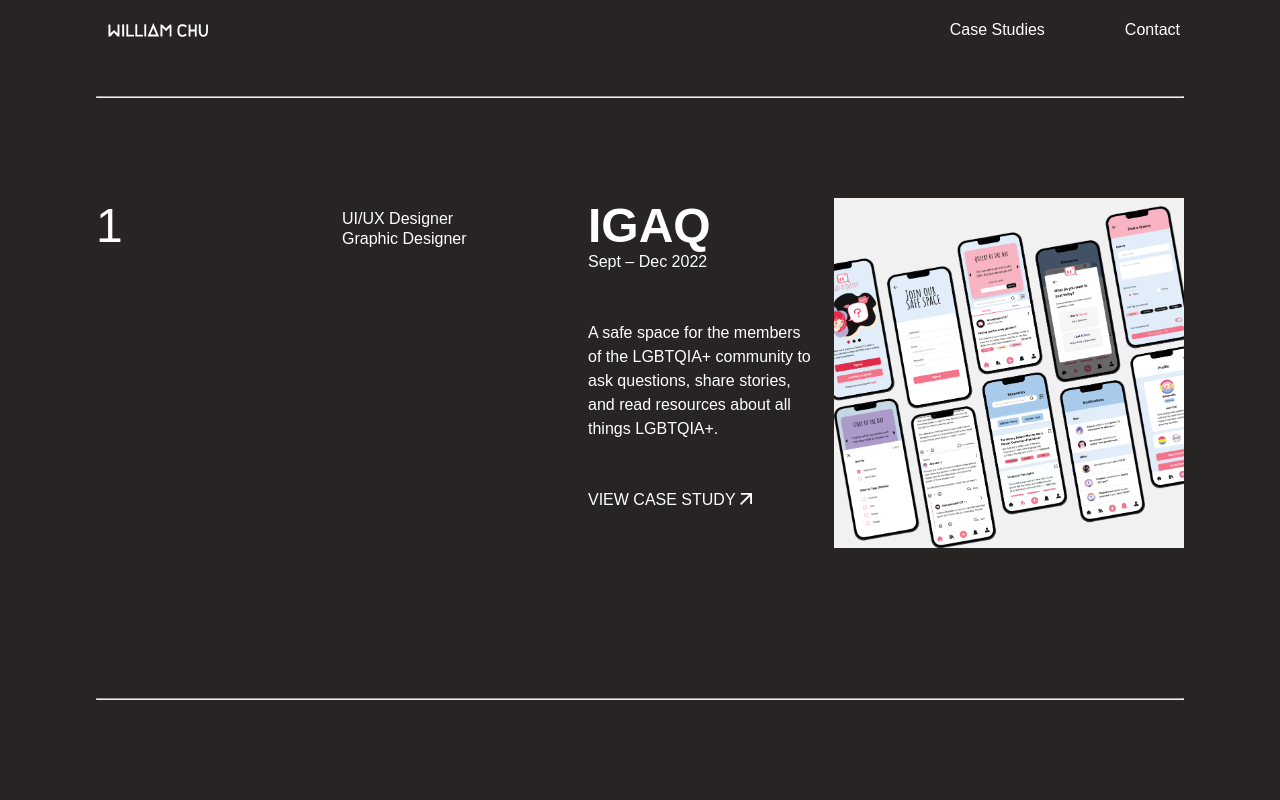
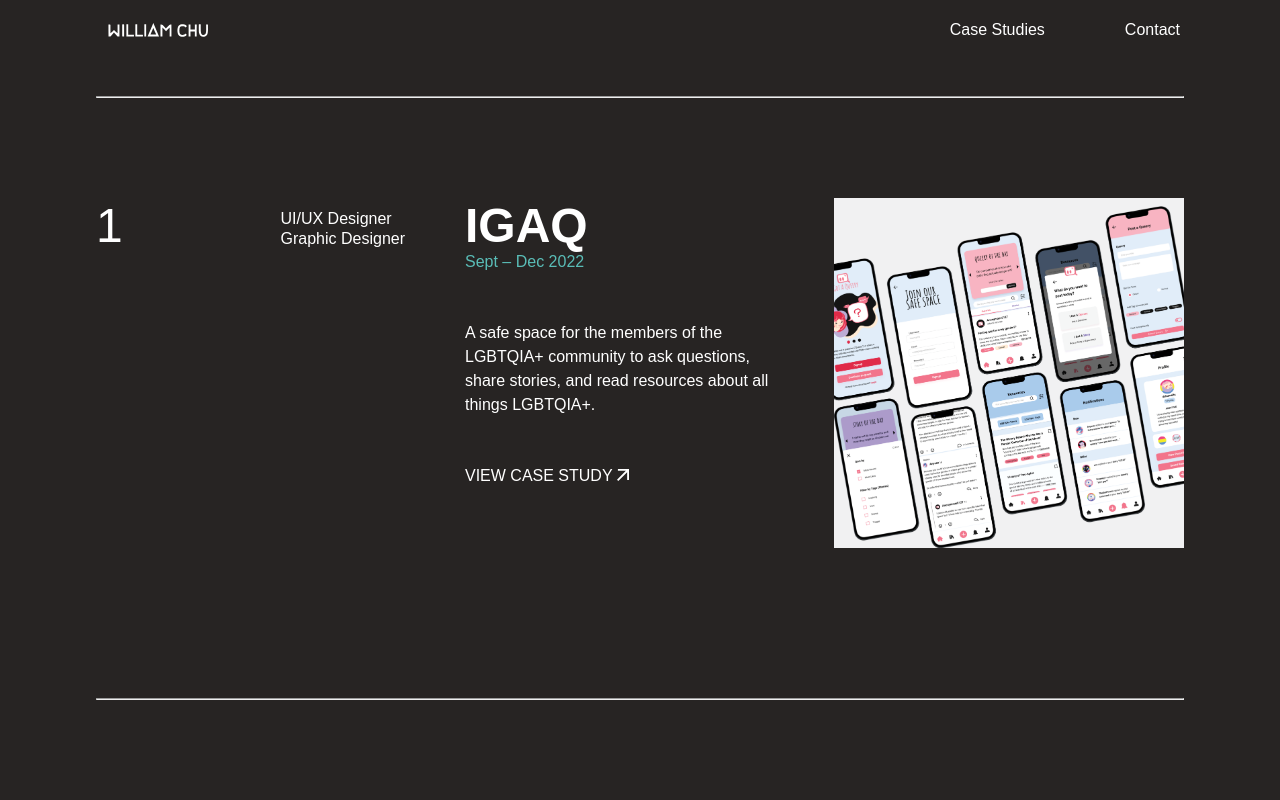
Before and after one commit to williamchuu/myportfolio, a Next.js app: page /casestudies in a window 1280 px wide. Shown: the top 800 px of the page. Built offline with nearby package versions, Linux system fonts and the light colour scheme.

Commit message:
fix spacing of case study component

```diff
--- a/components/caseStudies.js
+++ b/components/caseStudies.js
@@ -8,7 +8,7 @@ margin-bottom: 100px;
 `
 const CaseStudyCont = styled.div`
     display: grid;
-    grid-template-columns: 1fr 1fr 1fr 1fr;
+    grid-template-columns: 1fr 1fr 2fr 1fr;
     // grid-template-rows: 1fr 1fr;
     grid-template-areas:
         "a b c d"
@@ -42,14 +42,14 @@ const ProjectName = styled.div`
 const ProjectDate = styled.div`
     font-size: 1rem;
     font-weight: 500;
-    color: white;
+    color: #5ABDB7;
     margin-bottom: 50px;
 `
 const ProjectDesc = styled.div`
     font-size: 1rem;
     font-weight: 400;
     color: white;
-    margin-right: 20px;
+    margin-right: 40px;
     line-height: 1.5;
 `
 const ViewCaseStudy = styled.div`
```
